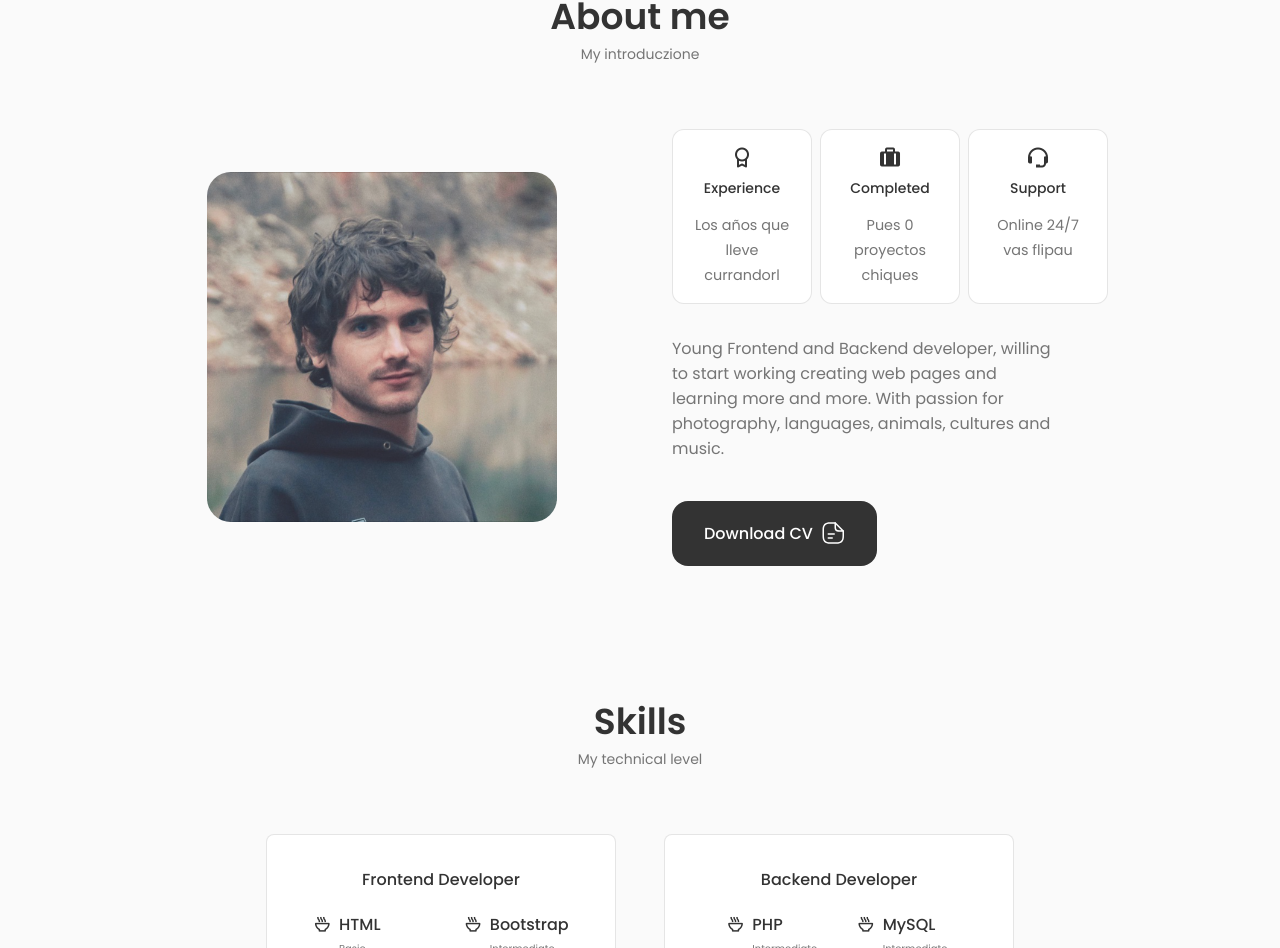
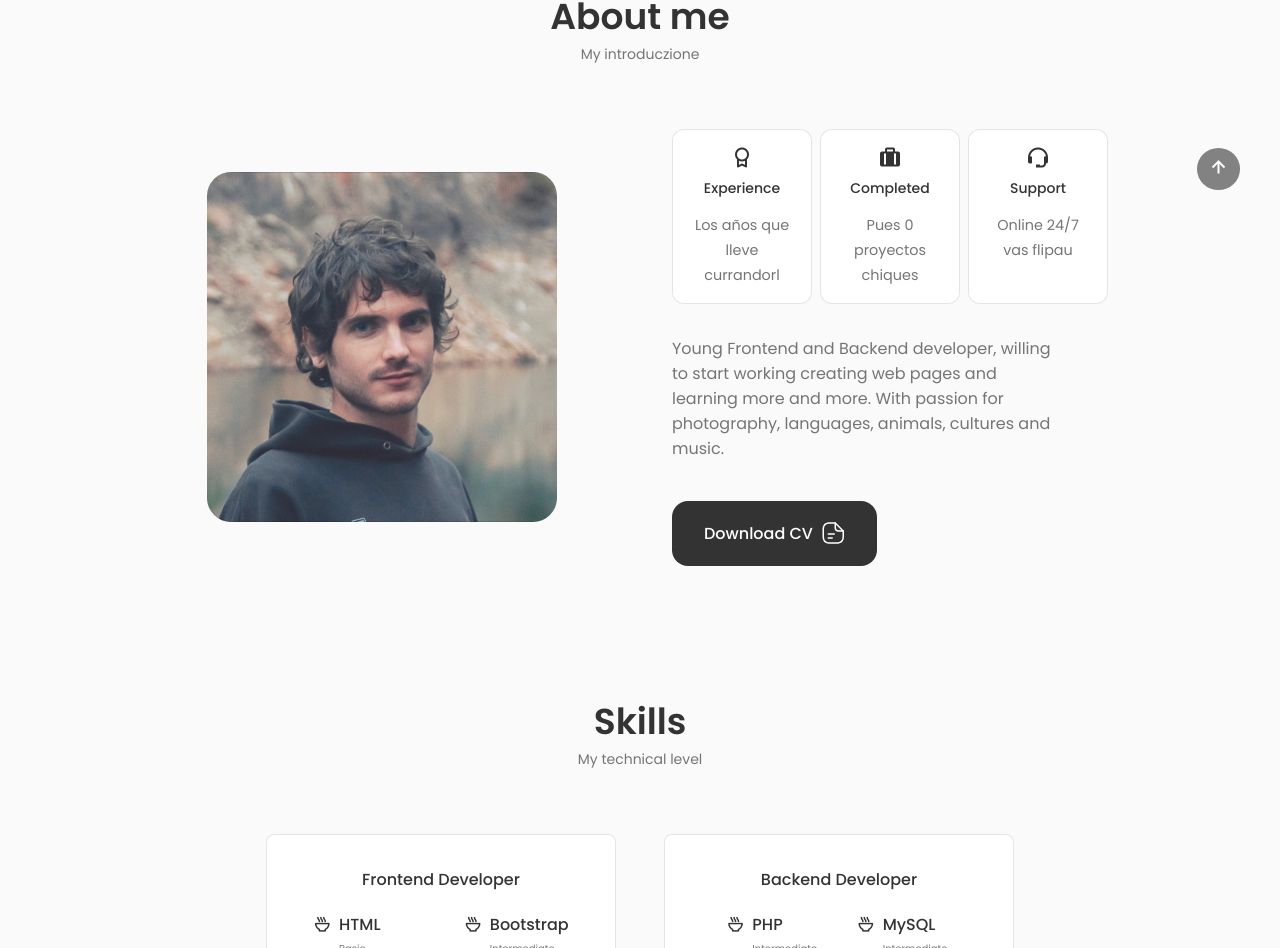
Before and after one commit to Anderwander/myPortfolio, a React (Create React App) app in the folder my-portfolio/: page / in a window 1280 px wide. Shown: the part 770-1718 px from the top of the page. Built offline with nearby package versions, Linux system fonts and the light colour scheme.

Commit message:
scrollup terminado

```diff
--- a/my-portfolio/src/App.js
+++ b/my-portfolio/src/App.js
@@ -6,6 +6,8 @@
 import Skills from "./components/Skills/Skills";
 import Contact from "./components/Contact/Contact";
 import Footer from "./components/Footer/Footer";
+import ScrollUp from "./components/ScrollUp/ScrollUp";
+
 function App() {
   return (
     <div>
@@ -17,6 +19,7 @@
         <Contact></Contact>
       </main>
       <Footer> </Footer>
+      <ScrollUp></ScrollUp>
     </div>
   );
 }
--- /dev/null
+++ b/my-portfolio/src/components/ScrollUp/ScrollUp.css
@@ -0,0 +1,53 @@
+.scrollUp {
+  position: fixed;
+  right: 2.5rem;
+  bottom: -20%;
+  background-color: var(--title-color);
+  opacity: 0.6;
+  padding: 0.5rem 0.6rem 0.3rem;
+  border-radius: 50%;
+  z-index: var(--z-tooltip);
+  transition: 0.4s;
+}
+
+.scrollUp__icon {
+  font-size: 1.5rem;
+  color: var(--container-color);
+}
+
+.scrollUp:hover {
+  border: 1px solid rgba(0, 0, 0, 0.3);
+  background-color: var(--container-color);
+  color: black;
+}
+.scrollUp__icon:hover {
+  color: var(--title-color-dark);
+}
+
+/*Show Scroll*/
+
+.showScroll {
+  bottom: 3rem;
+}
+
+/*=============== BREAKPOINTS ===============*/
+/* For large devices */
+@media screen and (max-width: 992px) {
+  .scrollUp {
+    right: 1.5rem;
+  }
+}
+
+/* For medium devices */
+@media screen and (max-width: 768px) {
+  .showScroll {
+    bottom: 4rem;
+  }
+}
+
+/* For small devices */
+@media screen and (max-width: 350px) {
+  .scrollUp {
+    right: 1rem;
+  }
+}
--- /dev/null
+++ b/my-portfolio/src/components/ScrollUp/ScrollUp.jsx
@@ -0,0 +1,18 @@
+import React from "react";
+import "./ScrollUp.css";
+
+const ScrollUp = () => {
+  window.addEventListener("scroll", function () {
+    const scrollUp = document.querySelector(".scrollUp");
+    if (this.scrollY >= 560) scrollUp.classList.add("showScroll");
+    else scrollUp.classList.remove("showScroll");
+  });
+
+  return (
+    <a href="#" className="scrollUp">
+      <i class="bx bx-up-arrow-alt scrollUp__icon"></i>
+    </a>
+  );
+};
+
+export default ScrollUp;
```
